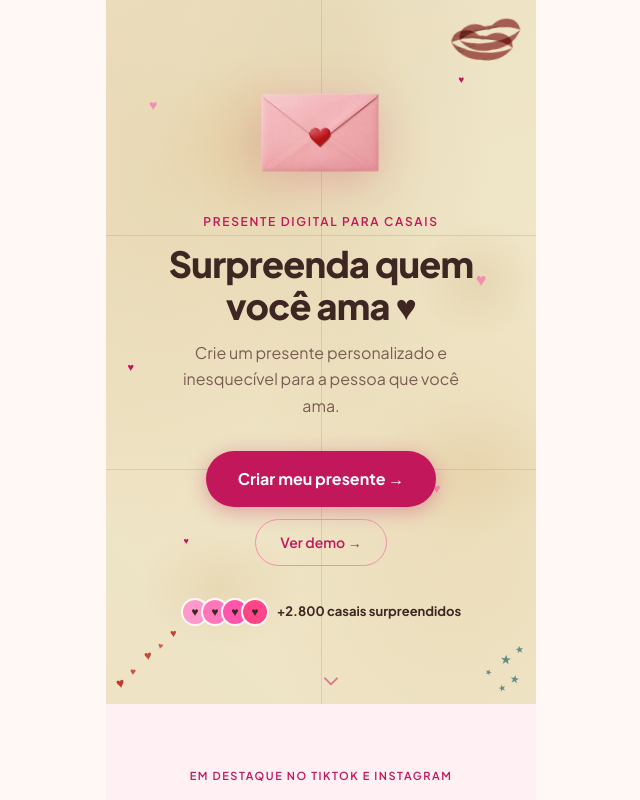
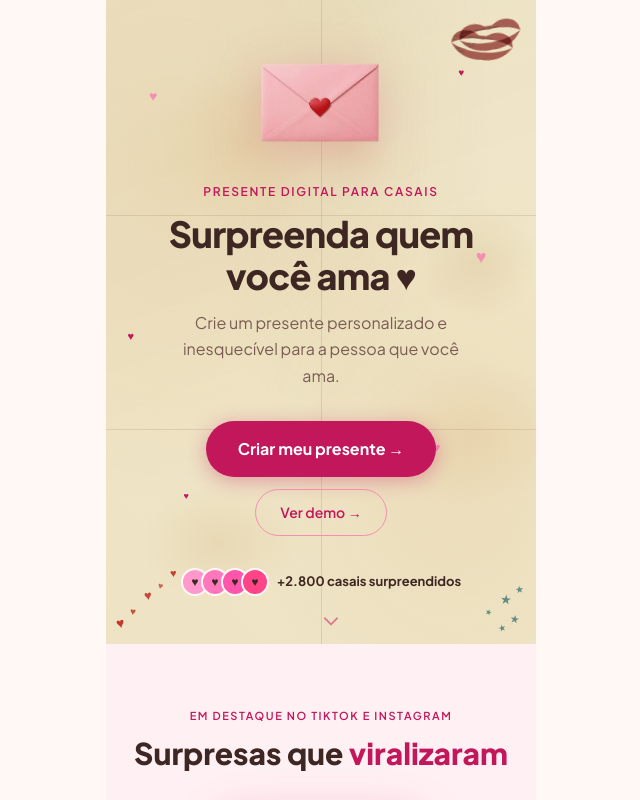
Before and after one commit to eliseu01/love_lives, a React (Vite) app: page / in a window 1280 px wide. Shown: the top 800 px of the page, without its empty margins (319-959 px from the left). Built offline with nearby package versions, Linux system fonts and the light colour scheme; no server answers; a web font is replaced by a local one.

Commit message:
feat: reduce HeroSection minimum height from 88vh to 78vh

```diff
--- a/src/pages/LandingPage.jsx
+++ b/src/pages/LandingPage.jsx
@@ -70,7 +70,7 @@ function HeroSection({ onCta, onDemo }) {
     <section style={{
       ...paperStyle,
       position: 'relative',
-      minHeight: '88vh',
+      minHeight: '78vh',
       display: 'flex',
       flexDirection: 'column',
       alignItems: 'center',
```
